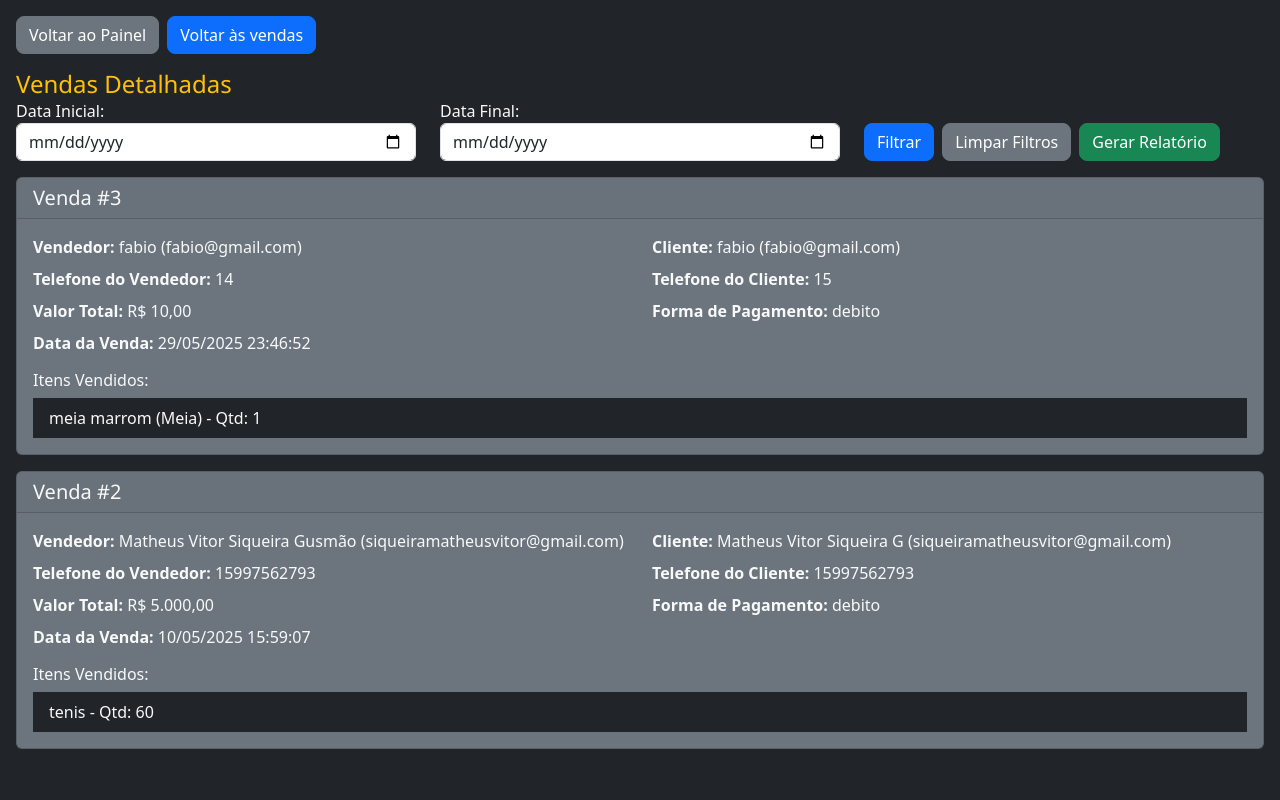
After one commit to MatheusVSG/projeto_bartira_modas, a PHP site: page /projeto_bartira_modas/view/venda/venda_detalhada.php in a window 1280 px wide. The commit adds this page. Run offline with PHP 8.4, Linux system fonts and the light colour scheme; the visitor is signed in with stand-in values (Sample User, id 1); data comes from the database, SQL or seed files in the repository.

Commit message:
Atualizando a tela de vendas, inserindo detalhes e filtros

```diff
--- /dev/null
+++ b/projeto_lab_db/view/venda/venda_detalhada.php
@@ -0,0 +1,193 @@
+<?php
+session_start(); // Inicia a sessão PHP para gerenciar o estado do usuário
+include '../../connection.php'; // Inclui o arquivo de conexão com o banco de dados
+
+// Verifica se o usuário está logado e se é um administrador
+if (!isset($_SESSION['usuario_id']) || $_SESSION['tipo_usuario'] != 'admin') {
+    header("Location: ../../login.php"); // Redireciona para a página de login se não for admin
+    exit();
+}
+
+// Obtém os valores dos filtros de data inicial e final da URL, se existirem
+$data_inicio = isset($_GET['data_inicio']) ? $_GET['data_inicio'] : '';
+$data_fim = isset($_GET['data_fim']) ? $_GET['data_fim'] : '';
+
+// Constrói a consulta SQL base para obter detalhes da venda, incluindo informações de cliente, vendedor e forma de pagamento
+$sql = "SELECT v.id AS venda_id, v.valor AS valor_total, v.data_criacao AS data_venda,
+               c.nome AS cliente_nome, c.telefone AS cliente_telefone, c.email AS cliente_email,
+               ve.nome AS vendedor_nome, ve.telefone AS vendedor_telefone, ve.email AS vendedor_email,
+               fp.descricao AS forma_pagamento
+        FROM vendas v
+        INNER JOIN clientes c ON v.fk_cliente_id = c.id
+        INNER JOIN vendedores ve ON v.fk_vendedor_id = ve.id
+        INNER JOIN forma_pagto fp ON v.fk_forma_pagto_id = fp.id
+        WHERE 1=1"; // 'WHERE 1=1' permite adicionar facilmente condições AND posteriormente
+
+$params = []; // Array para armazenar os parâmetros a serem vinculados (valores dos filtros)
+$types = ""; // String para armazenar os tipos dos parâmetros (ex: 's' para string)
+
+// Lógica para aplicar o filtro por data inicial
+if (!empty($data_inicio)) {
+    $sql .= " AND DATE(v.data_criacao) >= ?"; // Adiciona condição para vendas a partir da data inicial
+    $params[] = $data_inicio;
+    $types .= "s"; // Tipo string para a data
+}
+
+// Lógica para aplicar o filtro por data final
+if (!empty($data_fim)) {
+    $sql .= " AND DATE(v.data_criacao) <= ?"; // Adiciona condição para vendas até a data final
+    $params[] = $data_fim;
+    $types .= "s"; // Tipo string para a data
+}
+
+$sql .= " ORDER BY v.data_criacao DESC"; // Ordena os resultados pela data de criação da venda (mais recente primeiro)
+
+$stmt = $conn->prepare($sql); // Prepara a consulta SQL para execução segura contra injeção SQL
+
+// Verifica se a preparação da consulta falhou
+if ($stmt === false) {
+    die("Erro ao preparar consulta: " . $conn->error); // Exibe erro e encerra se a preparação falhar
+}
+
+// Vincula os parâmetros à consulta preparada, se houver filtros aplicados
+if (!empty($params)) {
+    $stmt->bind_param($types, ...$params); // Vincula os parâmetros dinamicamente
+}
+
+// Executa a consulta preparada
+if (!$stmt->execute()) {
+    die("Erro ao executar consulta: " . $stmt->error); // Exibe erro e encerra se a execução falhar
+}
+
+$result = $stmt->get_result(); // Obtém o conjunto de resultados da consulta
+
+// Array de links adicionais para a barra de navegação/botões de ação
+$linksAdicionais = [
+    [
+        'caminho' => '../administrador/home_adm.php',
+        'titulo' => 'Voltar ao Painel',
+        'cor' => 'btn-secondary'
+    ],
+    [
+        'caminho' => 'listar_vendas.php',
+        'titulo' => 'Voltar às vendas',
+        'cor' => 'btn-primary'
+    ]
+];
+?>
+
+<!DOCTYPE html>
+<html lang="pt-BR">
+
+<head>
+    <?php include '../../head.php'; ?> <!-- Inclui o cabeçalho HTML padrão (meta tags, CSS, etc.) -->
+    <title>Bartira Modas | Vendas Detalhadas</title>
+</head>
+
+<body>
+    <div class="w-100 min-vh-100 bg-dark px-3 pb-3">
+        <?php include '../../components/barra_navegacao.php'; ?> <!-- Inclui a barra de navegação -->
+
+        <div class="responsive-container">
+            <h4 class="text-warning mb-0">Vendas Detalhadas</h4>
+
+            <!-- Formulário de Filtros por Data -->
+            <form method="GET" class="mb-3"> <!-- Formulário para aplicar os filtros de data, usa método GET -->
+                <div class="row">
+                    <div class="col-md-4">
+                        <div class="form-group">
+                            <label for="data_inicio" class="text-light">Data Inicial:</label>
+                            <!-- Campo de input para data inicial, com valor pré-preenchido se já filtrado -->
+                            <input type="date" class="form-control" id="data_inicio" name="data_inicio" value="<?= htmlspecialchars($data_inicio) ?>">
+                        </div>
+                    </div>
+                    <div class="col-md-4">
+                        <div class="form-group">
+                            <label for="data_fim" class="text-light">Data Final:</label>
+                            <!-- Campo de input para data final, com valor pré-preenchido se já filtrado -->
+                            <input type="date" class="form-control" id="data_fim" name="data_fim" value="<?= htmlspecialchars($data_fim) ?>">
+                        </div>
+                    </div>
+                    <div class="col-md-4 d-flex align-items-end">
+                        <button type="submit" class="btn btn-primary me-2">Filtrar</button> <!-- Botão para submeter o formulário de filtro -->
+                        <a href="venda_detalhada.php" class="btn btn-secondary">Limpar Filtros</a> <!-- Botão para limpar os filtros, recarrega a página sem parâmetros -->
+                        <button type="button" class="btn btn-success ms-2" onclick="gerarRelatorio()">Gerar Relatório</button> <!-- Botão para gerar relatório, chama função JS -->
+                    </div>
+                </div>
+            </form>
+
+            <div class="table-responsive"> <!-- Container para exibir os detalhes das vendas (usando cards) -->
+                <?php if ($result->num_rows > 0): ?> <!-- Verifica se há resultados para exibir -->
+                    <?php while ($row = $result->fetch_assoc()): ?> <!-- Loop para exibir os detalhes de cada venda -->
+                        <div class="card bg-secondary text-light mb-3"> <!-- Card para cada venda -->
+                            <div class="card-header">
+                                <h5 class="card-title mb-0">Venda #<?= $row['venda_id'] ?></h5>
+                            </div>
+                            <div class="card-body">
+                                <div class="row mb-2">
+                                    <div class="col-md-6"><strong>Vendedor:</strong> <?= htmlspecialchars($row['vendedor_nome']) ?> (<?= htmlspecialchars($row['vendedor_email']) ?>)</div>
+                                    <div class="col-md-6"><strong>Cliente:</strong> <?= htmlspecialchars($row['cliente_nome']) ?> (<?= htmlspecialchars($row['cliente_email']) ?>)</div>
+                                </div>
+                                <div class="row mb-2">
+                                    <div class="col-md-6"><strong>Telefone do Vendedor:</strong> <?= htmlspecialchars($row['vendedor_telefone']) ?></div>
+                                    <div class="col-md-6"><strong>Telefone do Cliente:</strong> <?= htmlspecialchars($row['cliente_telefone']) ?></div>
+                                </div>
+                                <div class="row mb-2">
+                                    <div class="col-md-6"><strong>Valor Total:</strong> R$ <?= number_format($row['valor_total'], 2, ',', '.') ?></div>
+                                    <div class="col-md-6"><strong>Forma de Pagamento:</strong> <?= htmlspecialchars($row['forma_pagamento']) ?></div>
+                                </div>
+                                <div class="row mb-2">
+                                    <div class="col-12"><strong>Data da Venda:</strong> <?= date("d/m/Y H:i:s", strtotime($row['data_venda'])) ?></div>
+                                </div>
+
+                                <h6 class="mt-3 mb-2">Itens Vendidos:</h6>
+                                <ul class="list-group list-group-flush"> <!-- Lista de itens vendidos -->
+                                    <?php
+                                    // Consulta SQL para buscar os itens de cada venda
+                                    $sql_itens = "SELECT p.nome, t.nome as tipo_nome, iv.qtd_vendida
+                                                  FROM item_venda iv
+                                                  INNER JOIN produtos p ON iv.fk_produto_id = p.id
+                                                  LEFT JOIN tipos_produto t ON p.tipo_id = t.id
+                                                  WHERE iv.fk_venda_id = ?";
+                                    $stmt_itens = $conn->prepare($sql_itens); // Prepara a consulta de itens
+                                    $stmt_itens->bind_param("i", $row['venda_id']); // Vincula o ID da venda
+                                    $stmt_itens->execute(); // Executa a consulta de itens
+                                    $res_itens = $stmt_itens->get_result(); // Obtém os resultados dos itens
+                                    if ($res_itens->num_rows > 0) {
+                                        while ($item = $res_itens->fetch_assoc()) { // Loop para exibir cada item
+                                            echo '<li class="list-group-item bg-dark text-light">' .
+                                                 htmlspecialchars($item['nome']) .
+                                                 ($item['tipo_nome'] ? ' (' . htmlspecialchars($item['tipo_nome']) . ')' : '') .
+                                                 ' - Qtd: ' . htmlspecialchars($item['qtd_vendida']) .
+                                                 '</li>';
+                                        }
+                                    } else {
+                                        echo '<li class="list-group-item bg-dark text-light">Nenhum item encontrado para esta venda.</li>'; // Mensagem se não houver itens
+                                    }
+                                    $stmt_itens->close(); // Fecha o statement de itens
+                                    ?>
+                                </ul>
+                            </div>
+                        </div>
+                    <?php endwhile; ?>
+                <?php else: ?>
+                    <div class="no-results text-light">Nenhuma venda encontrada para os filtros selecionados.</div> <!-- Mensagem se não houver vendas ou resultados de filtro -->
+                <?php endif; ?>
+            </div>
+        </div>
+    </div>
+
+    <script>
+        function gerarRelatorio() {
+            // Redireciona para a página de relatórios de venda
+            window.location.href = 'relatorios_de_venda.php';
+        }
+    </script>
+</body>
+
+</html>
+
+<?php
+$stmt->close(); // Fecha o statement principal
+$conn->close(); // Fecha a conexão com o banco de dados
+?>
```
Also changed, not shown: projeto_lab_db/view/venda/listar_vendas.php (+82 -35 lines).
